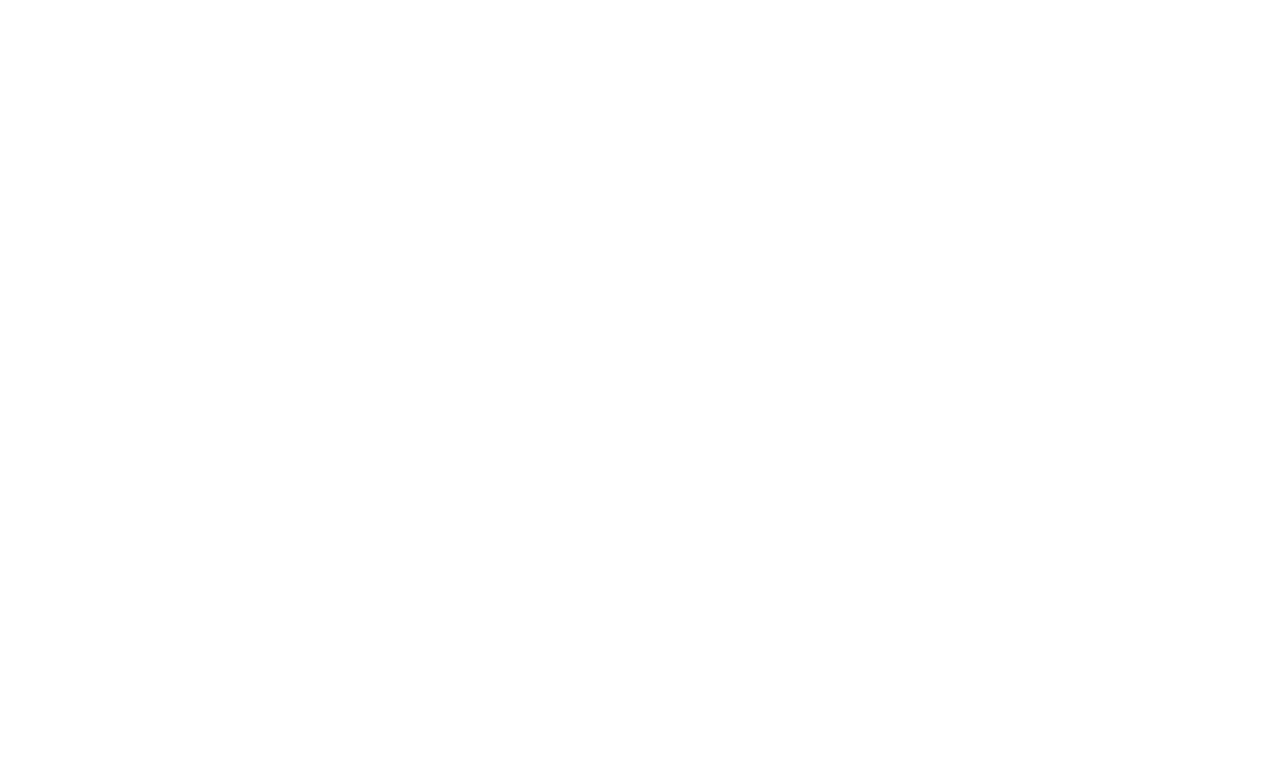
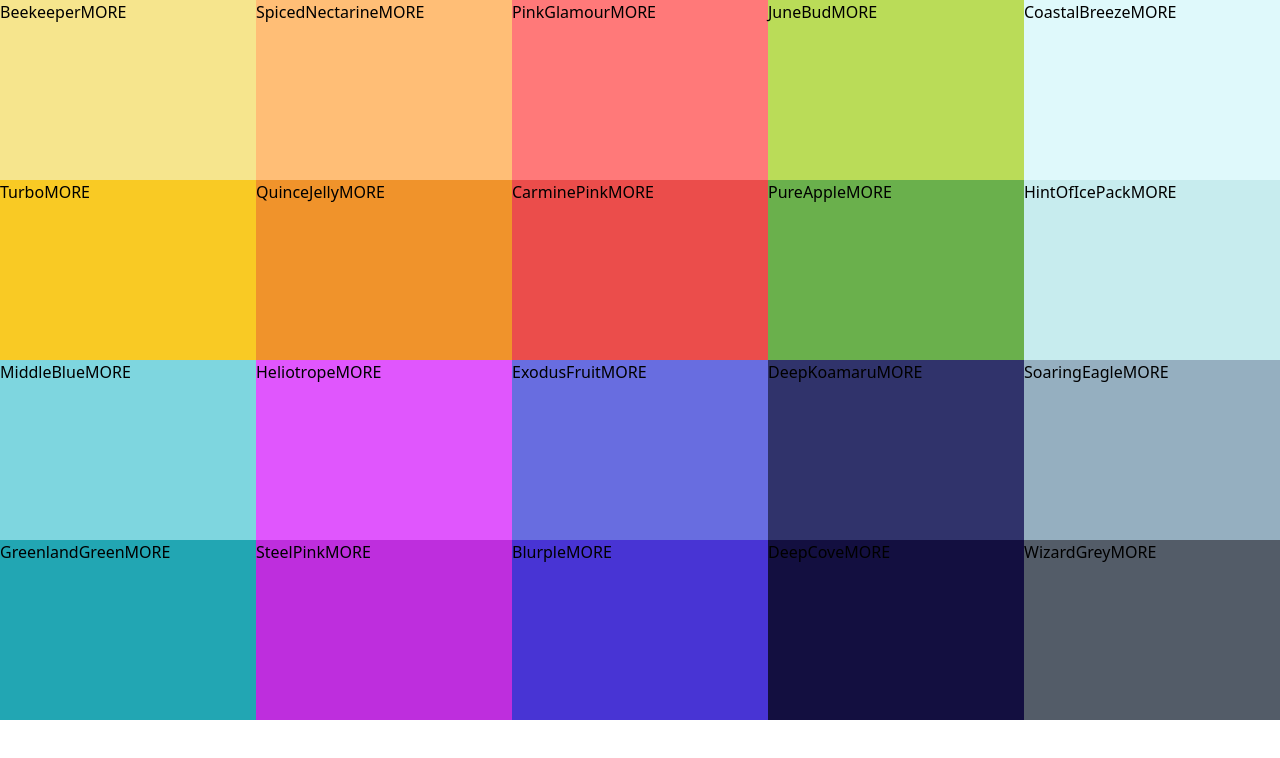
Before and after one commit to arzivre/color-palettes, a React (Vite) app: page / in a window 1280 px wide. Shown: the top 758 px of the page. Built offline with nearby package versions, Linux system fonts and the light colour scheme.

Commit message:
add ColorBox

```diff
--- /dev/null
+++ b/src/components/ColorBox.tsx
@@ -0,0 +1,19 @@
+import { Color } from '../seedColors'
+
+interface ColorBoxPageProps {
+  background: string
+  name: string
+}
+const ColorBox = ({ background, name }: ColorBoxPageProps) => {
+  return (
+    <div
+      style={{ background: `${background}` }}
+      className='relative my-0 mx-auto inline-block h-[25%] w-[20%] cursor-pointer'
+    >
+      <span>{name}</span>
+      <span>MORE</span>
+    </div>
+  )
+}
+
+export default ColorBox
--- a/src/components/Palette.tsx
+++ b/src/components/Palette.tsx
@@ -1,12 +1,15 @@
-import { PaletteProps } from "../seedColors"
+import { PaletteProps } from '../seedColors'
+import ColorBox from './ColorBox'
 
 const Palette = (palette: PaletteProps) => {
+  const colorBoxes = palette.palette.colors.map((color) => (
+    <ColorBox background={color.color} name={color.name} />
+  ))
+
   return (
-    <div className="palette">
+    <div className='h-[100vh]'>
       {/* Navbar */}
-      <div className="palette-colors">
-        {/* Color Boxes */}
-      </div>
+      <div className='h-[90%]'>{colorBoxes}</div>
       {/* Footer */}
     </div>
   )
```
